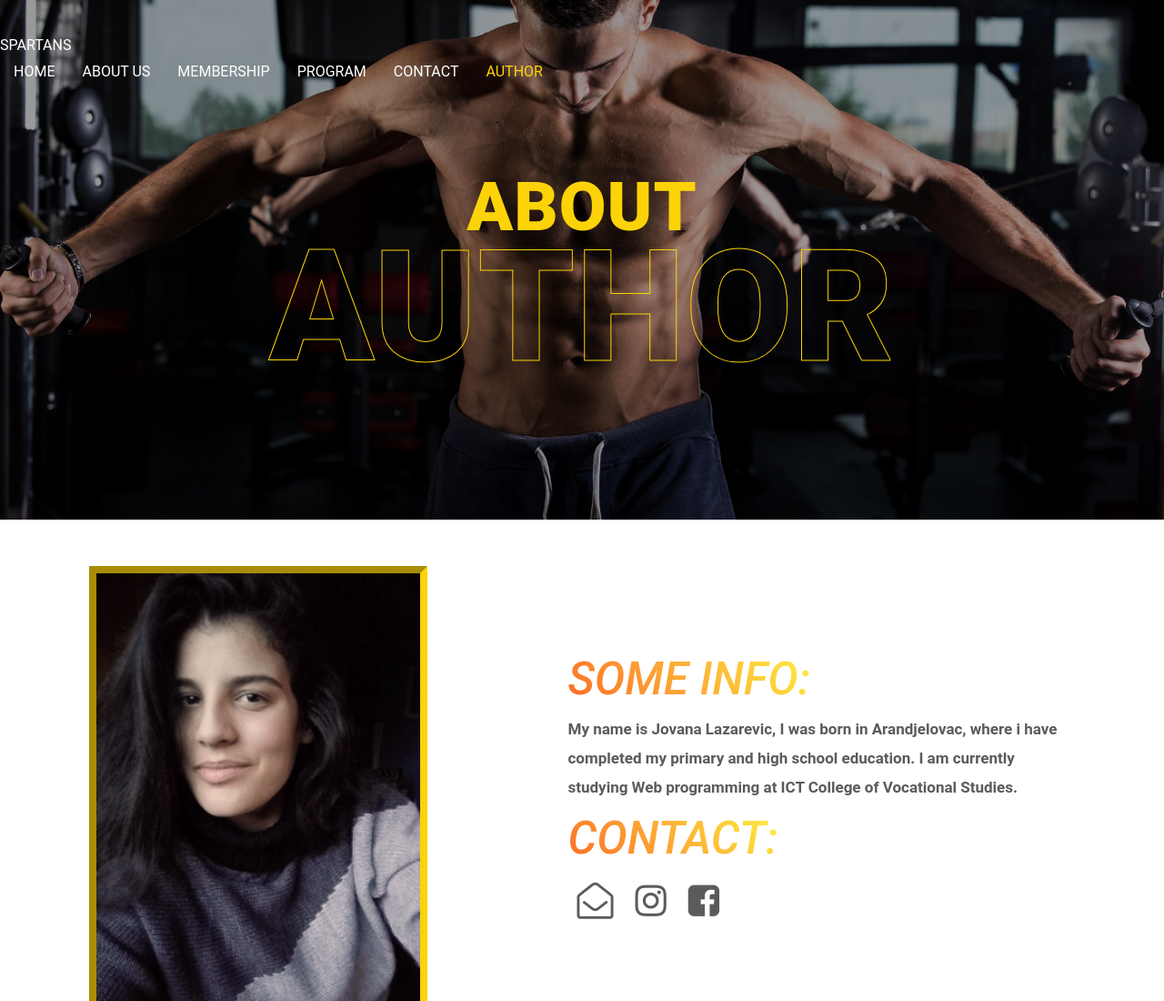
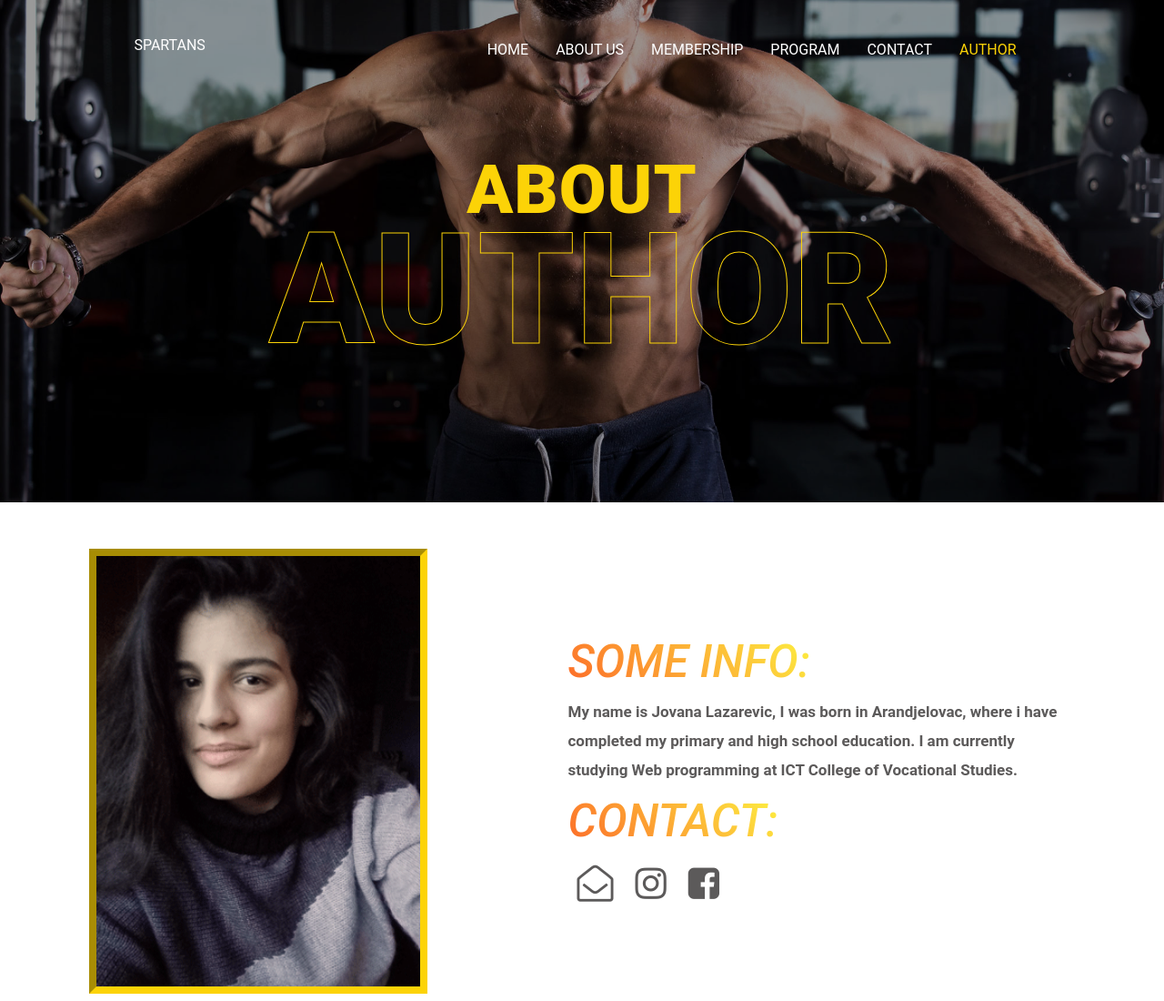
Before and after one commit to Dzo00/Spartans_Gym, a plain HTML site: page author.html in a window 1280 px wide. Shown: the top 1100 px of the page at 91% size. Drawn offline with Linux system fonts and the light colour scheme.

Commit message:
Update author.html

```diff
--- a/author.html
+++ b/author.html
@@ -16,7 +16,7 @@
 <body class="fade">
     <header>
         <div id="overlayer">
-            <div class="nav-logo" class="d-flex-sp-ar">
+            <div class="nav-logo d-flex-sp-ar">
                 <a id="logo" href="index.html"><span><i class="left-bar"></i>Spartans<i class="right-bar"></i></span></a>
                 <a id="burger" class="align-self" href="#"><i class="fa fa-bars"></i> Meni</a>
                 <nav class="align-self">
```
